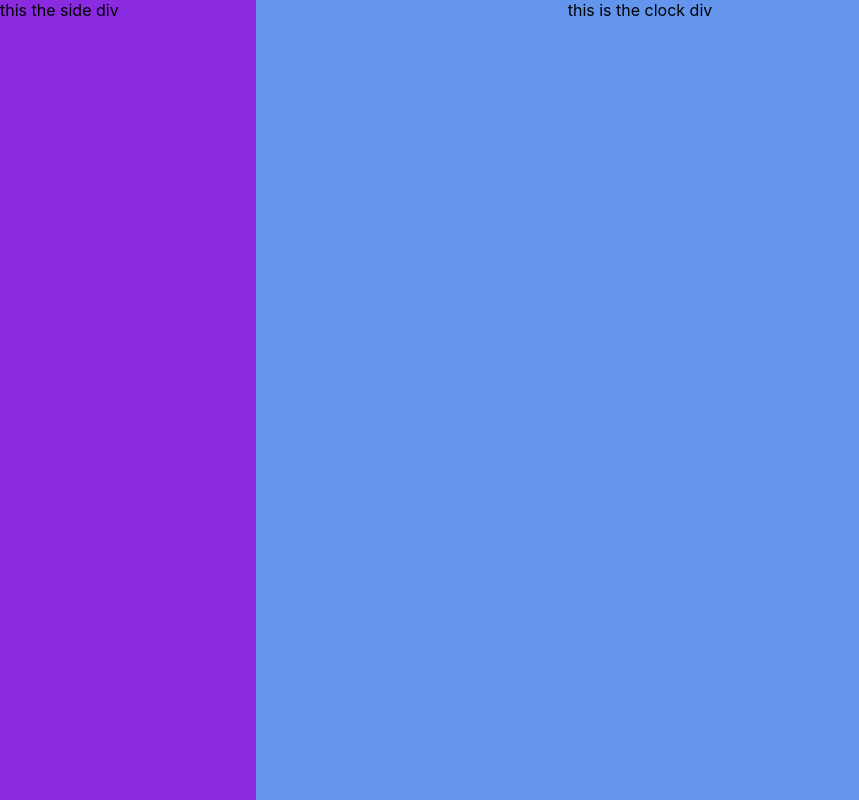
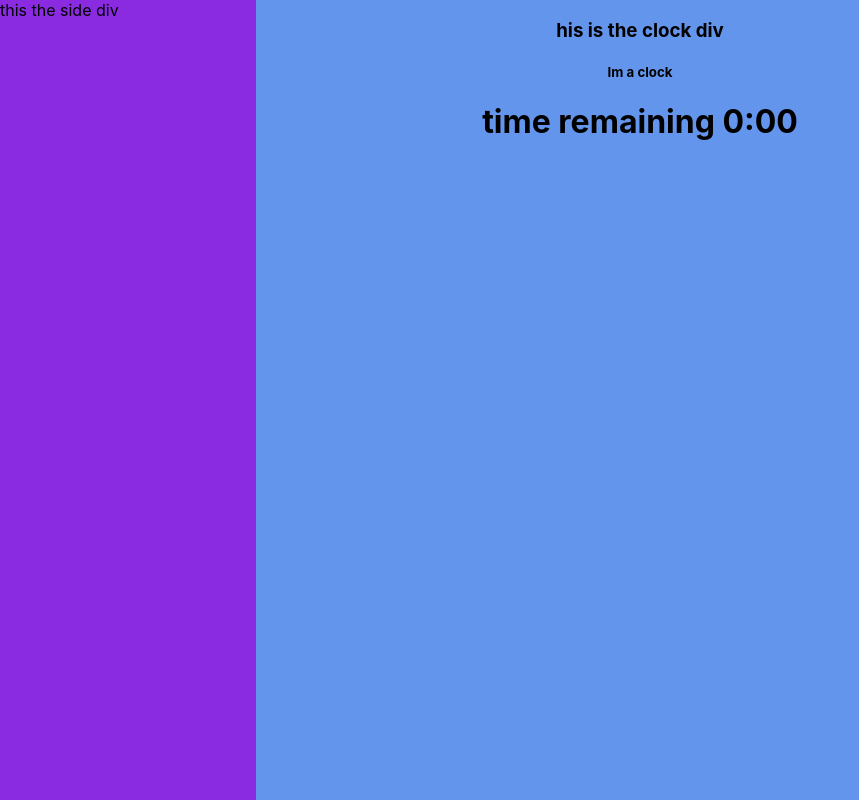
Before and after one commit to MattTheEconomist/Timer_in_react, a React (Create React App) app: page / in a window 1280 px wide. Shown: the whole page, without its empty margins (0-859 px from the left). Built offline with nearby package versions, Linux system fonts and the light colour scheme.

Commit message:
semblance of a timer out here

```diff
--- a/src/App.js
+++ b/src/App.js
@@ -1,12 +1,15 @@
 import React from "react";
 import "./App.css";
+import Clock from './Components/Clock.js'
 
 function App() {
   return (
     <>
       <div id="appContainer">
-        <div id="sidebarContainer"> this the side div</div>
-        <div id="clockContainer"> this is the clock div</div>
+        <div id="sidebarContainer" > this the side div</div>
+        <div id="clockContainer"> <h3>his is the clock div</h3>
+        <Clock />
+        </div>
       </div>
     </>
   );
--- a/src/Components/Clock.js
+++ b/src/Components/Clock.js
@@ -0,0 +1,32 @@
+import React, {useState, useEffect} from "react";
+
+export default function Clock(){
+    const [timeRemaining, setTimeRemaining] = useState(5)
+
+    useEffect(()=>{
+
+
+       const timeId=  setTimeout(()=>{setTimeRemaining(prevTime=> prevTime-1)},1000)
+
+        return ()=>{clearTimeout(timeId)}
+
+    })
+
+    let firstDigit = Math.floor(timeRemaining/60)
+    let seconds = timeRemaining%60
+    if(seconds<10){
+        seconds = '0'+`${seconds}`
+    }
+    let formattedTime = `${firstDigit}:${seconds}`
+    if (firstDigit<0){
+        formattedTime= '0:00'
+    }
+
+
+
+
+    return <>
+        <h5>Im a clock </h5>
+        <h1>time remaining {formattedTime}</h1>
+    </>
+}
```
